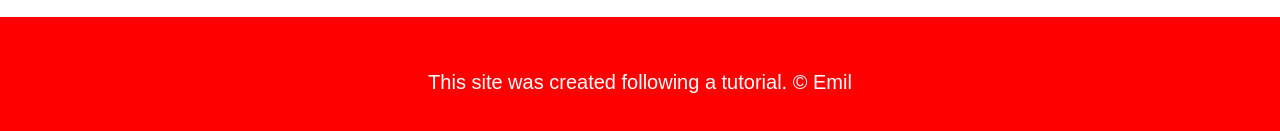
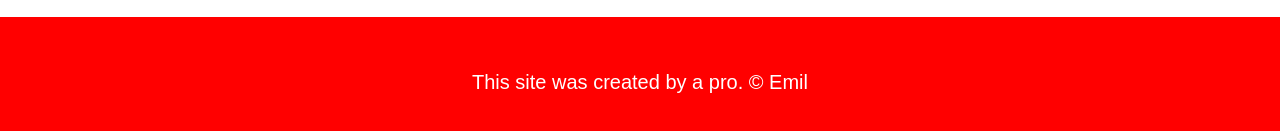
Before and after one commit to thefellowship77/spiderman, a plain HTML site: page index.html in a window 1280 px wide. Shown: the part 1520-1651 px from the top of the page. Drawn offline with Linux system fonts and the light colour scheme.

Commit message:
Update index.html

```diff
--- a/index.html
+++ b/index.html
@@ -49,7 +49,7 @@
 
     <!-- Footer element -->
     <footer>
-        <p>This site was created following a tutorial.
+        <p>This site was created by a pro.
             &copy; Emil
         </p>
     </footer>
```
